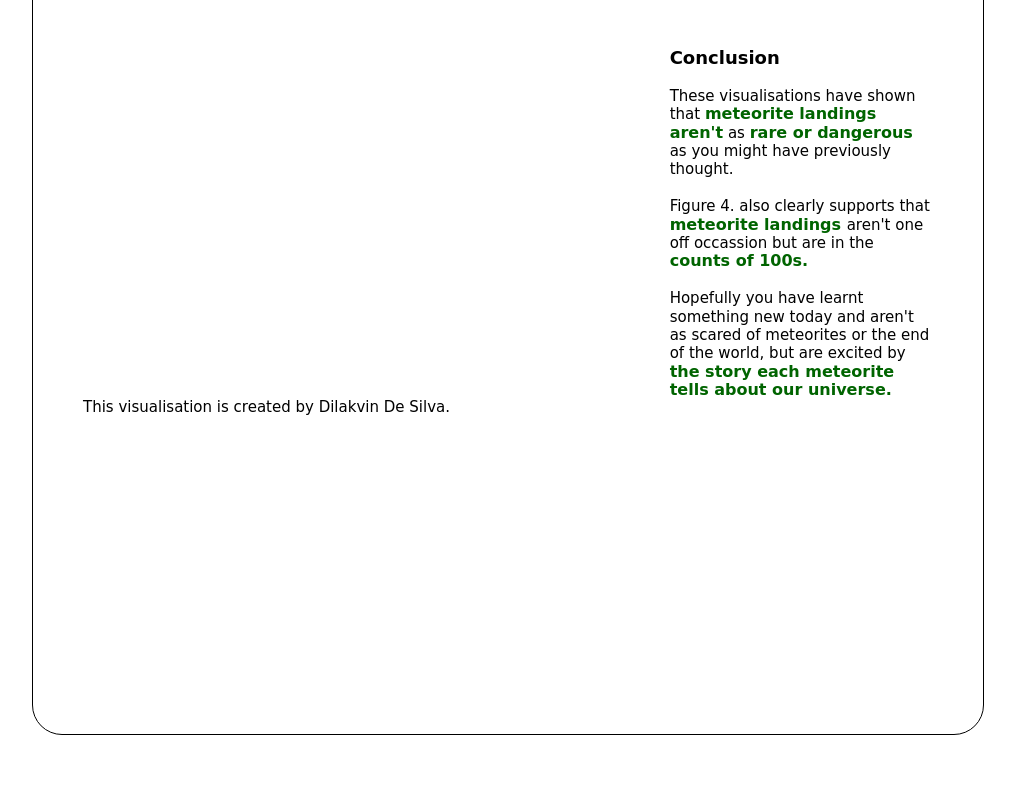
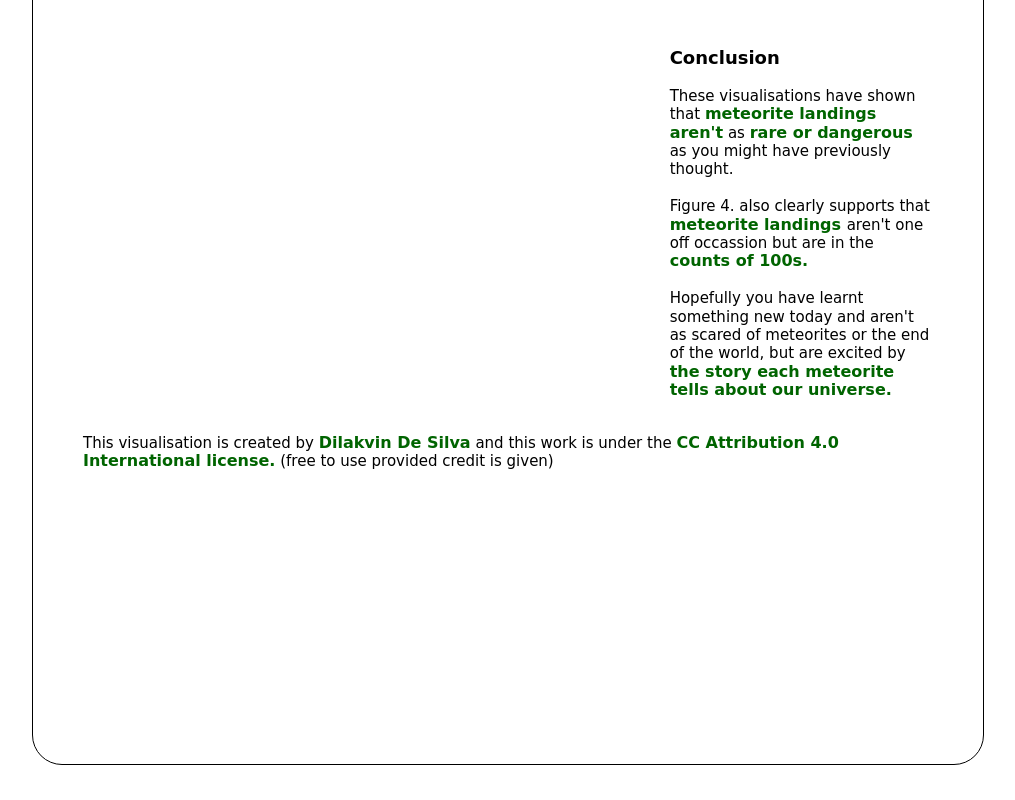
Before and after one commit to Dilakvin/Meteor-Landings-, a plain HTML site: page index.html in a window 1280 px wide. Shown: the part 1087-1887 px from the top of the page, without its empty margins (132-1147 px from the left). Before the commit the page ends 1857 px from the top, so only its background shows below. Drawn offline with nearby package versions, Linux system fonts and the light colour scheme; a script that the page names is missing.

Commit message:
adding authorship

```diff
--- a/css/styles.css
+++ b/css/styles.css
@@ -36,6 +36,20 @@ body *{
 	font-family:cursive;
 	font-weight: bolder;
   }
+  p3 {
+	font-size: 15px;
+	font-family:cursive;
+	text-align: center;
+  }
+
+  p3 high {
+	font-size: 16px;
+	font-family:cursive;
+	color: darkgreen;
+	font-family:cursive;
+	font-weight: bolder;
+	text-align: center;
+  }
 
   body {
 	background-color: white;
@@ -46,7 +60,7 @@ body *{
 
   .page {
 	width: 850px;
-	height: 1750px;
+	height: 1780px;
 	background-color: white;
 	margin: auto;
 	padding: 50px;
--- a/index.html
+++ b/index.html
@@ -117,7 +117,9 @@
 
     <div class="pure-g">
       <div class="pure-u-1-1 small-font">
-        <p2>This visualisation is created by Dilakvin De Silva.</p2>
+        <p3><br><br>
+          This visualisation is created by <high>Dilakvin De Silva</high> and this work is under the <high>CC Attribution 4.0 International license.</high> (free to use provided credit is given)
+        </p3>
       </div>
     </div>
 
```
